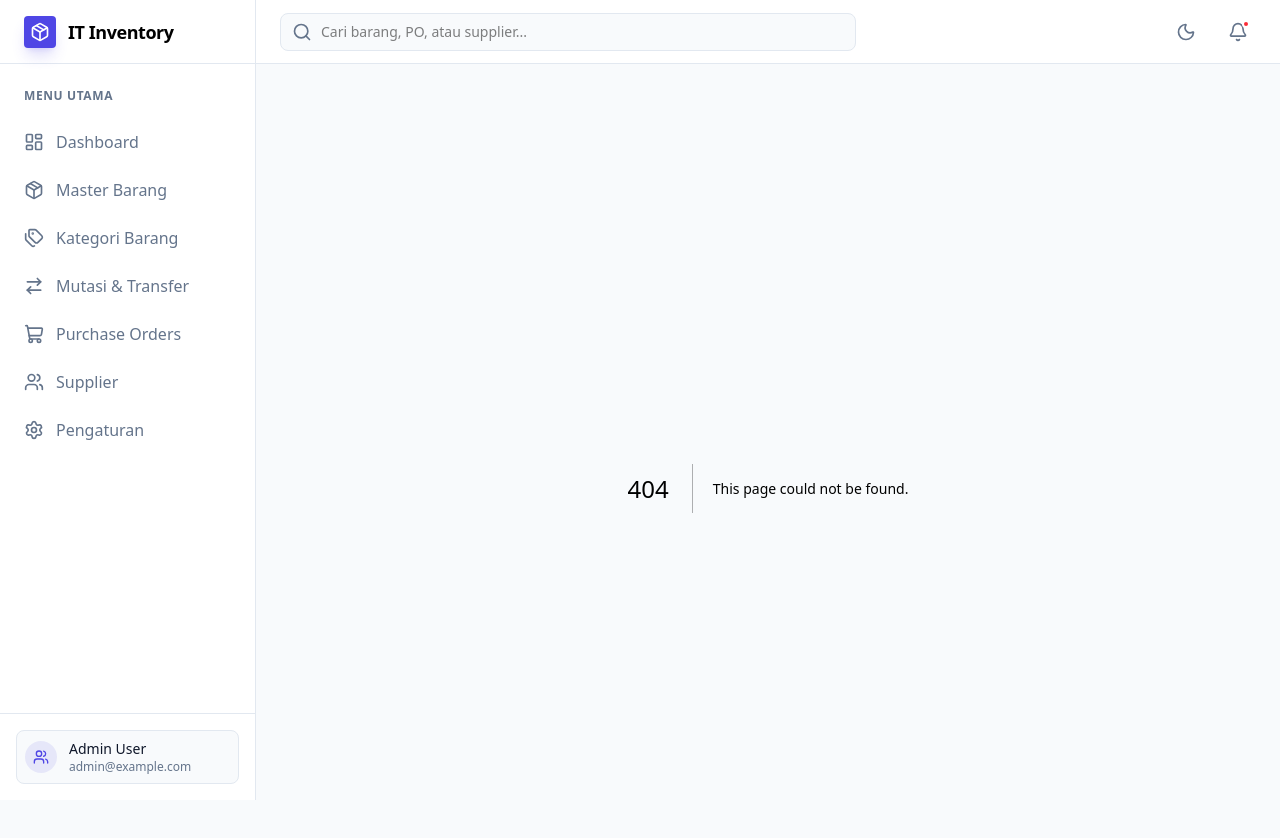
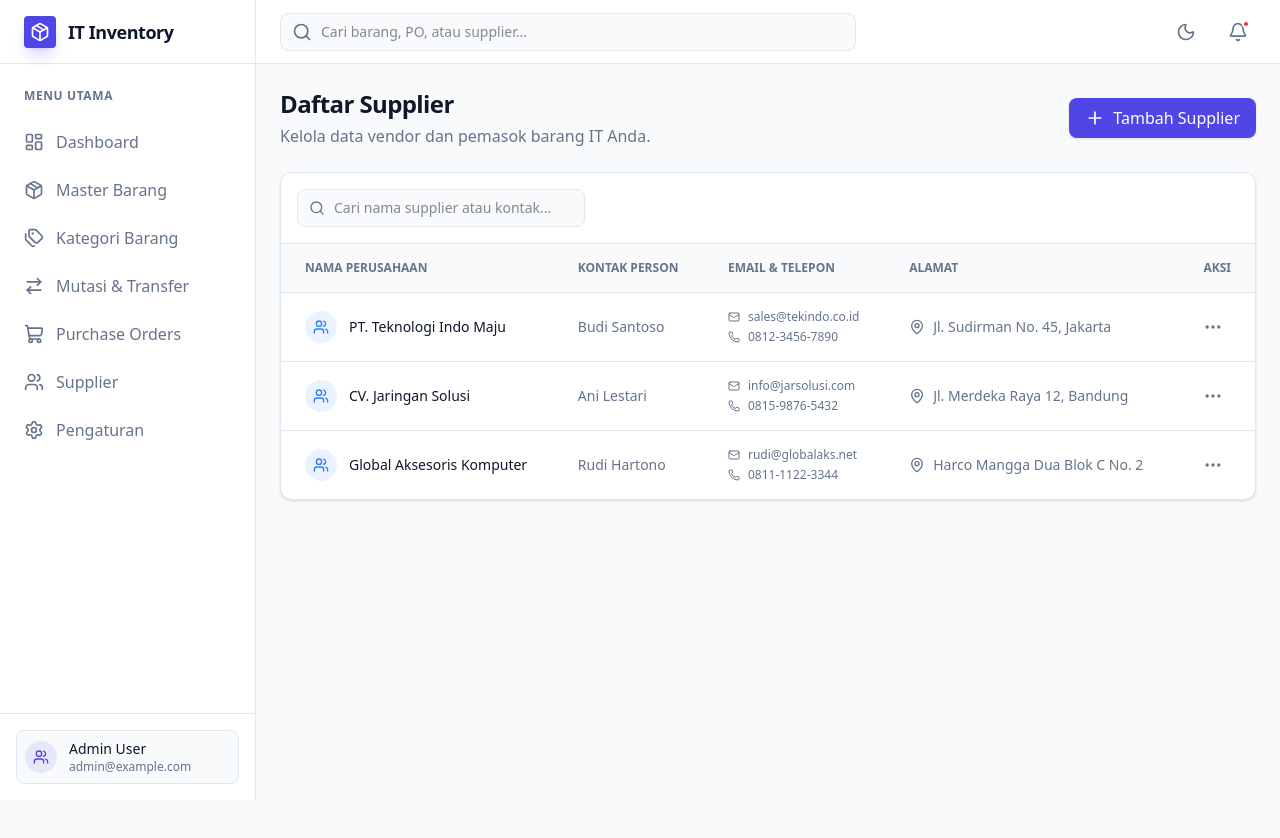
Before and after one commit to fiksriots/it-inventory, a Next.js app: page /suppliers in a window 1280 px wide. Before the commit this address had no page. Shown: the top 838 px of the page. After the commit the page ends 800 px from the top, so only its background shows below. Built offline with nearby package versions, Linux system fonts and the light colour scheme.

Commit message:
Fitur: Menambahkan halaman antarmuka untuk manajemen Supplier (Daftar & Form Tambah)

```diff
--- /dev/null
+++ b/src/app/suppliers/new/page.tsx
@@ -0,0 +1,81 @@
+import { Save, ArrowLeft } from "lucide-react";
+import Link from "next/link";
+
+export default function NewSupplierPage() {
+  return (
+    <div className="space-y-6 max-w-3xl">
+      {/* Header */}
+      <div className="flex items-center gap-4">
+        <Link href="/suppliers" className="p-2 border border-border rounded-lg hover:bg-background transition-colors">
+          <ArrowLeft className="w-5 h-5 text-text-muted" />
+        </Link>
+        <div>
+          <h1 className="text-2xl font-bold tracking-tight">Tambah Supplier Baru</h1>
+          <p className="text-text-muted mt-1">Masukkan informasi vendor atau pemasok barang.</p>
+        </div>
+      </div>
+
+      {/* Form Card */}
+      <div className="bg-surface border border-border rounded-xl shadow-sm p-6">
+        <form className="space-y-6">
+          <div className="grid grid-cols-1 md:grid-cols-2 gap-6">
+            <div className="space-y-2 md:col-span-2">
+              <label className="text-sm font-medium">Nama Perusahaan / Supplier</label>
+              <input
+                type="text"
+                className="w-full bg-background border border-border rounded-lg px-4 py-2 focus:ring-2 focus:ring-primary/20 focus:border-primary outline-none"
+                placeholder="Contoh: PT. Teknologi Indo Maju"
+              />
+            </div>
+
+            <div className="space-y-2">
+              <label className="text-sm font-medium">Nama Kontak (Contact Person)</label>
+              <input
+                type="text"
+                className="w-full bg-background border border-border rounded-lg px-4 py-2 focus:ring-2 focus:ring-primary/20 focus:border-primary outline-none"
+                placeholder="Contoh: Budi Santoso"
+              />
+            </div>
+
+            <div className="space-y-2">
+              <label className="text-sm font-medium">Nomor Telepon / HP</label>
+              <input
+                type="text"
+                className="w-full bg-background border border-border rounded-lg px-4 py-2 focus:ring-2 focus:ring-primary/20 focus:border-primary outline-none"
+                placeholder="Contoh: 0812-3456-7890"
+              />
+            </div>
+
+            <div className="space-y-2 md:col-span-2">
+              <label className="text-sm font-medium">Alamat Email</label>
+              <input
+                type="email"
+                className="w-full bg-background border border-border rounded-lg px-4 py-2 focus:ring-2 focus:ring-primary/20 focus:border-primary outline-none"
+                placeholder="Contoh: info@tekindo.co.id"
+              />
+            </div>
+
+            <div className="space-y-2 md:col-span-2">
+              <label className="text-sm font-medium">Alamat Lengkap</label>
+              <textarea
+                rows={3}
+                className="w-full bg-background border border-border rounded-lg px-4 py-2 focus:ring-2 focus:ring-primary/20 focus:border-primary outline-none"
+                placeholder="Alamat lengkap perusahaan supplier..."
+              ></textarea>
+            </div>
+          </div>
+
+          <div className="flex justify-end gap-3 pt-4 border-t border-border">
+            <Link href="/suppliers" className="px-4 py-2 border border-border rounded-lg text-sm font-medium hover:bg-background transition-colors">
+              Batal
+            </Link>
+            <button type="button" className="px-4 py-2 bg-primary hover:bg-primary-hover text-white rounded-lg text-sm font-medium flex items-center gap-2 transition-colors">
+              <Save className="w-4 h-4" />
+              Simpan Supplier
+            </button>
+          </div>
+        </form>
+      </div>
+    </div>
+  );
+}
--- /dev/null
+++ b/src/app/suppliers/page.tsx
@@ -0,0 +1,95 @@
+import { Plus, Search, MoreHorizontal, Users, Mail, Phone, MapPin } from "lucide-react";
+import Link from "next/link";
+
+export default function SuppliersPage() {
+  // Dummy data untuk supplier
+  const suppliers = [
+    { id: 1, name: "PT. Teknologi Indo Maju", contactPerson: "Budi Santoso", phone: "0812-3456-7890", email: "sales@tekindo.co.id", address: "Jl. Sudirman No. 45, Jakarta" },
+    { id: 2, name: "CV. Jaringan Solusi", contactPerson: "Ani Lestari", phone: "0815-9876-5432", email: "info@jarsolusi.com", address: "Jl. Merdeka Raya 12, Bandung" },
+    { id: 3, name: "Global Aksesoris Komputer", contactPerson: "Rudi Hartono", phone: "0811-1122-3344", email: "rudi@globalaks.net", address: "Harco Mangga Dua Blok C No. 2" },
+  ];
+
+  return (
+    <div className="space-y-6">
+      {/* Header */}
+      <div className="flex flex-col sm:flex-row justify-between items-start sm:items-center gap-4">
+        <div>
+          <h1 className="text-2xl font-bold tracking-tight">Daftar Supplier</h1>
+          <p className="text-text-muted mt-1">Kelola data vendor dan pemasok barang IT Anda.</p>
+        </div>
+        <Link href="/suppliers/new" className="bg-primary hover:bg-primary-hover text-white px-4 py-2 rounded-lg flex items-center gap-2 transition-colors font-medium shadow-sm">
+          <Plus className="w-5 h-5" />
+          Tambah Supplier
+        </Link>
+      </div>
+
+      {/* Table Container */}
+      <div className="bg-surface border border-border rounded-xl shadow-sm overflow-hidden">
+        {/* Table Toolbar */}
+        <div className="p-4 border-b border-border flex flex-col sm:flex-row gap-4 justify-between items-center bg-surface">
+          <div className="relative w-full sm:w-72 group">
+            <Search className="w-4 h-4 absolute left-3 top-1/2 -translate-y-1/2 text-text-muted group-focus-within:text-primary transition-colors" />
+            <input
+              type="text"
+              placeholder="Cari nama supplier atau kontak..."
+              className="w-full bg-background border border-border rounded-lg pl-9 pr-4 py-2 text-sm focus:outline-none focus:ring-2 focus:ring-primary/20 focus:border-primary transition-all"
+            />
+          </div>
+        </div>
+
+        {/* Table */}
+        <div className="overflow-x-auto">
+          <table className="w-full text-sm text-left">
+            <thead className="text-xs text-text-muted uppercase bg-background border-b border-border">
+              <tr>
+                <th className="px-6 py-4 font-semibold">Nama Perusahaan</th>
+                <th className="px-6 py-4 font-semibold">Kontak Person</th>
+                <th className="px-6 py-4 font-semibold">Email & Telepon</th>
+                <th className="px-6 py-4 font-semibold">Alamat</th>
+                <th className="px-6 py-4 font-semibold text-right">Aksi</th>
+              </tr>
+            </thead>
+            <tbody className="divide-y divide-border">
+              {suppliers.map((supplier) => (
+                <tr key={supplier.id} className="hover:bg-background/50 transition-colors">
+                  <td className="px-6 py-4">
+                    <div className="flex items-center gap-3">
+                      <div className="w-8 h-8 rounded-full bg-blue-500/10 flex items-center justify-center">
+                        <Users className="w-4 h-4 text-blue-500" />
+                      </div>
+                      <span className="font-medium text-foreground">{supplier.name}</span>
+                    </div>
+                  </td>
+                  <td className="px-6 py-4 text-text-muted">{supplier.contactPerson}</td>
+                  <td className="px-6 py-4">
+                    <div className="flex flex-col space-y-1 text-xs text-text-muted">
+                      <div className="flex items-center gap-2">
+                        <Mail className="w-3 h-3" />
+                        {supplier.email}
+                      </div>
+                      <div className="flex items-center gap-2">
+                        <Phone className="w-3 h-3" />
+                        {supplier.phone}
+                      </div>
+                    </div>
+                  </td>
+                  <td className="px-6 py-4">
+                    <div className="flex items-start gap-2 text-text-muted max-w-xs">
+                      <MapPin className="w-4 h-4 flex-shrink-0 mt-0.5" />
+                      <span className="truncate" title={supplier.address}>{supplier.address}</span>
+                    </div>
+                  </td>
+                  <td className="px-6 py-4 text-right">
+                    <button className="p-2 text-text-muted hover:text-foreground rounded-lg hover:bg-background transition-colors">
+                      <MoreHorizontal className="w-5 h-5" />
+                    </button>
+                  </td>
+                </tr>
+              ))}
+            </tbody>
+          </table>
+        </div>
+      </div>
+    </div>
+  );
+}
```
